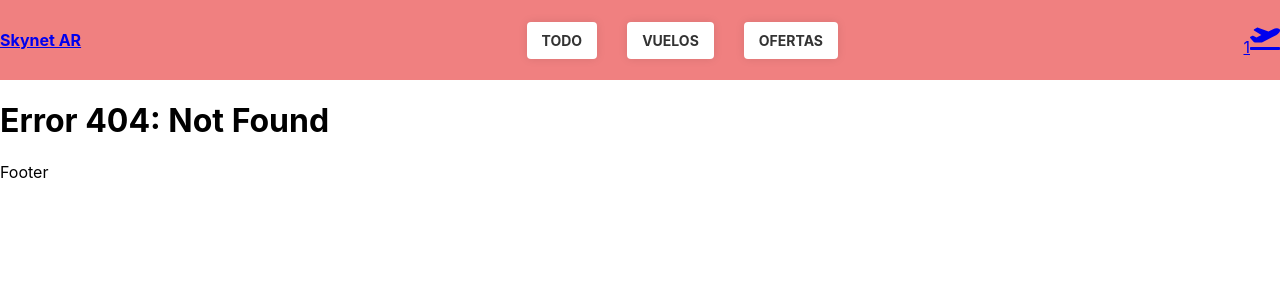
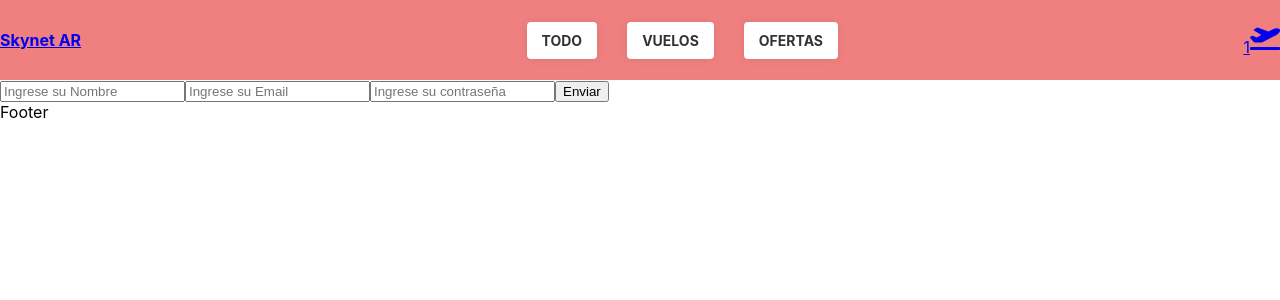
Before and after one commit to mauroguzman22/preentregareactjs-mauroguzman, a React (Create React App) app: page /Formulario in a window 1280 px wide. Before the commit this address had no page. Shown: the top 300 px of the page. Built offline with nearby package versions, Linux system fonts and the light colour scheme.

Commit message:
changesSSd

```diff
--- a/src/App.js
+++ b/src/App.js
@@ -10,6 +10,10 @@ import { BrowserRouter, Routes, Route } from "react-router-dom";
 import Cart from "./Components/Cart/Cart.jsx";
 import Login from "./Components/Login/Login.jsx";
 import ItemDetailContainer from "./Components/ItemDetailContainer/ItemDetailContainer.jsx";
+import Form from "./Components/Form/Form.jsx";
+import CartContextProvider from "./context/CartContext.jsx";
+
+
 
 function App() {
   const onAdd = (cantidad) => {
@@ -18,6 +22,7 @@ function App() {
 
   return (
     <BrowserRouter>
+    <CartContextProvider>
       <Navbar />
       <Routes>
         <Route path="/" element={<ItemListContainer />} />
@@ -29,9 +34,15 @@ function App() {
         <Route path="ItemDetail/:id" element={<ItemDetailContainer />} />
 
         <Route path="/Login" element={<Login />} />
+
+
+        <Route path="/Formulario" element={<Form/>} />
+
+
         <Route path="*" element={<h1> Error 404: Not Found</h1>} />
       </Routes>
       <Footer />
+      </CartContextProvider>
     </BrowserRouter>
   );
 }
--- /dev/null
+++ b/src/Components/Form/Form.jsx
@@ -0,0 +1,76 @@
+import React from "react";
+import { useState } from "react";
+
+const Form = () => {
+  const [userData, setUserData] = useState({
+    name: "",
+    email: "",
+    password: "",
+  });
+
+  const [error, setError] = useState(false);
+  const [errorMessage, setErrorMessage] = useState("");
+
+  const handleChange = (e) => {
+    setUserData({ ...userData, [e.target.name]: e.target.value });
+  };
+
+  const handleSubmit = (e) => {
+    e.preventDefault();
+
+    if (userData.name.length < 5) {
+      setError(true);
+      setErrorMessage("el nombre no puede ser menor a 5");
+      return;
+    }
+
+    const incluye = userData.email.includes("@");
+    if (!incluye) {
+      setError(true);
+      setErrorMessage("el email debe incluir un @");
+      return;
+    }
+
+    const str = userData.password.trim();
+    const passworIsValid = userData.password === str;
+
+    if (!passworIsValid || userData.password.length < 5) {
+      setError(true);
+      setErrorMessage(
+        "La contraseña no debe contener espacios en blanco y debe tener como minimo 5 caracteres"
+      );
+      return;
+    }
+
+    console.log(userData);
+  };
+
+  return (
+    <div>
+      <form onSubmit={handleSubmit}>
+        <input
+          type="text"
+          placeholder="Ingrese su Nombre"
+          onChange={handleChange}
+          name="name"
+        />
+        <input
+          type="text"
+          placeholder="Ingrese su Email"
+          name="email"
+          onChange={handleChange}
+        />
+        <input
+          type="text"
+          placeholder="Ingrese su contraseña"
+          name="password"
+          onChange={handleChange}
+        />
+        <button type="submit"> Enviar</button>
+      </form>
+      {error && <h1> {errorMessage} </h1>}
+    </div>
+  );
+};
+
+export default Form;
--- /dev/null
+++ b/src/Context/CartContext.jsx
@@ -0,0 +1,17 @@
+import React from "react";
+import { createContext } from "react";
+
+
+export const CartContext = createContext ()
+
+const CartContextProvider = ({children}) => {
+  return (
+    <CartContext.Provider>
+
+   {children}
+
+    </CartContext.Provider>
+  )
+}
+
+export default CartContextProvider
```
Also changed, not shown: src/Components/Navbar/Navbar.jsx (+9 -3 lines).
